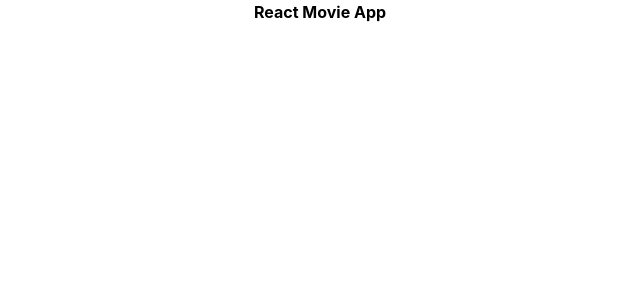
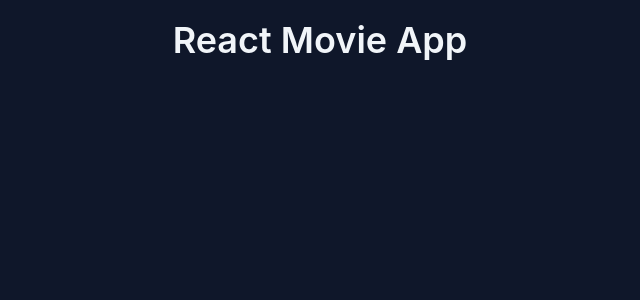
Before and after one commit to arvinbuid/react-movie-app, a React (Vite) app: page / in a window 1280 px wide. Shown: the top 300 px of the page, without its empty margins (320-960 px from the left). Built offline with nearby package versions, Linux system fonts and the light colour scheme.

Commit message:
Styling homepage temporarily.

```diff
--- a/src/App.tsx
+++ b/src/App.tsx
@@ -1,12 +1,10 @@
-import { BrowserRouter as Router, Routes, Route } from "react-router-dom";
+import {BrowserRouter as Router, Routes, Route} from "react-router-dom";
 
 function App() {
   return (
-    <>
-      <div>
-        <h1>React Movie App</h1>
-      </div>
-    </>
+    <div className='h-screen w-screen bg-slate-900'>
+      <p className='text-center text-4xl font-semibold text-slate-100 pt-5'>React Movie App</p>
+    </div>
   );
 }
 
--- a/src/index.css
+++ b/src/index.css
@@ -7,8 +7,3 @@
 * {
   font-family: "Inter", sans-serif;
 }
-
-h1 {
-  text-align: center;
-  font-weight: bold;
-}
```
